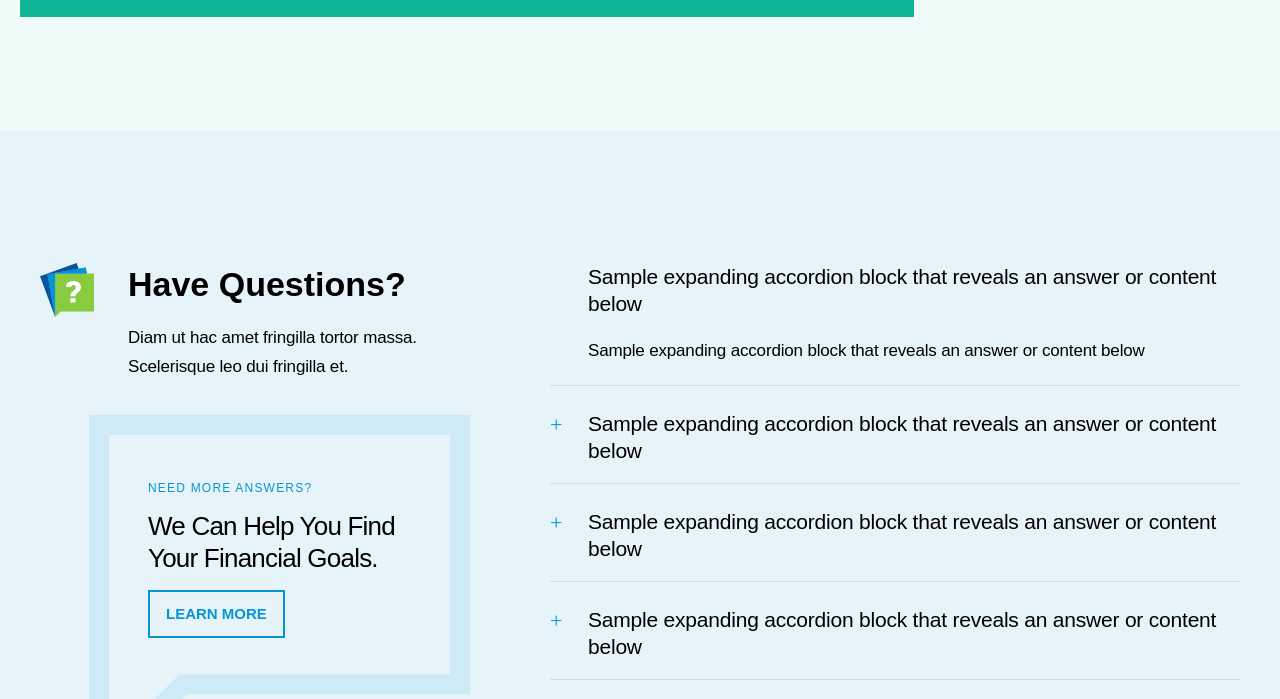
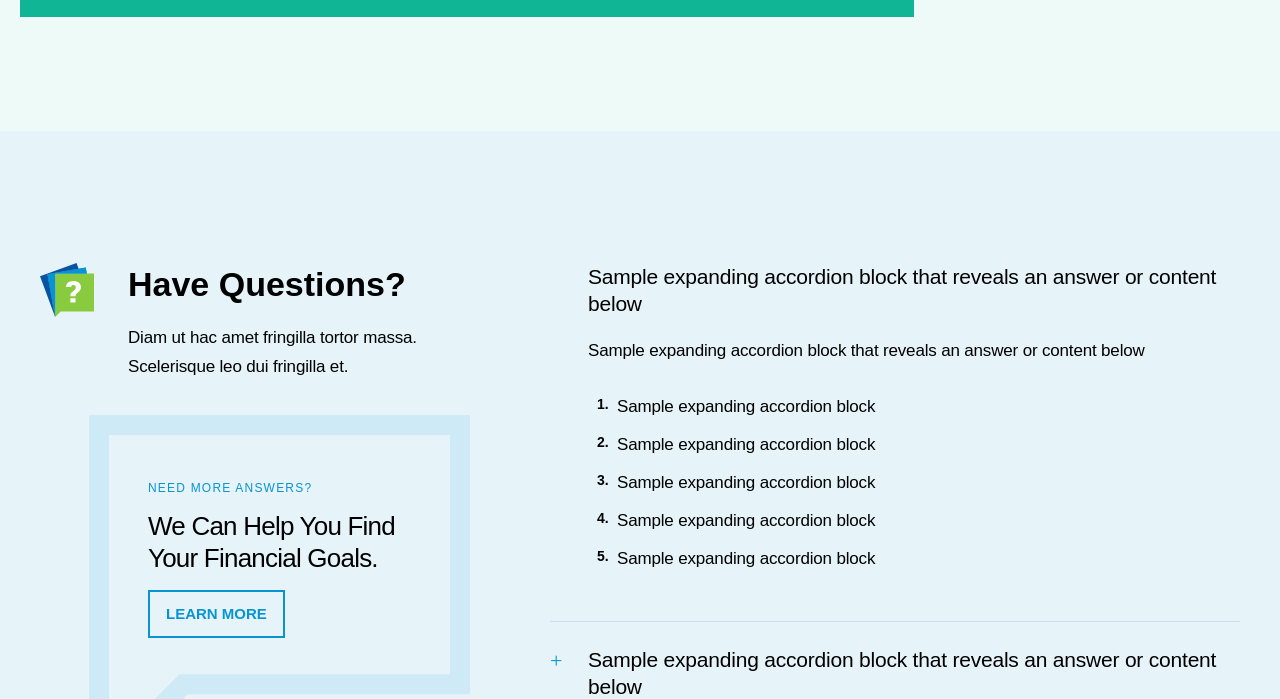
Before and after one commit to muralimiriyala/pwl-capital-html, a website: page index.html in a window 1280 px wide. Both pictures are taken after a click on the element 895 px from the left and 3569 px from the top of the page. Shown: the part 3270-3969 px from the top of the page. Drawn offline with nearby package versions, Linux system fonts and the light colour scheme; a web font is replaced by a local one.

Commit message:
question section

```diff
--- a/css/_sections/_question-section.css
+++ b/css/_sections/_question-section.css
@@ -9,9 +9,9 @@
 .question-nt-cont h4{font-size: 26px; font-weight: 500; line-height: 1.23; letter-spacing: -0.78px;}
 .question-nt-sm{width: 141px; margin: 0 auto;}
 
-.accordion-item{padding: 0 0 0 38px; border-bottom: 1px solid rgba(45, 87, 130, 0.14); margin-bottom: 24px; cursor: pointer;}
+.accordion-item{padding: 0 0 0 38px; border-bottom: 1px solid rgba(45, 87, 130, 0.14); margin-bottom: 24px;}
 .accordion-item::after{content: "\2b"; font-family: "Font Awesome 6 Pro"; position: absolute; left: 0; top: 0; font-size: 22px; color: #0894d3;}
-.accordion-head{font-size: 21px; line-height: 1.29; letter-spacing: -0.21px; padding-bottom: 19px;}
+.accordion-head{font-size: 21px; line-height: 1.29; letter-spacing: -0.21px; padding-bottom: 19px; cursor: pointer;}
 .accordion-content{display: none; padding-bottom: 19px;}
 .accordion-item.open::after{content: "\f068";}
 
--- a/index.html
+++ b/index.html
@@ -253,27 +253,53 @@
                 <div class="accordion-main">
                     <div class="accordion-item relative">
                         <div class="accordion-head">Sample expanding accordion block that reveals an answer or content below</div>
-                        <div class="accordion-content">Sample expanding accordion block that reveals an answer or content below</div>
+                        <div class="accordion-content">
+                            <p>Sample expanding accordion block that reveals an answer or content below</p>
+                            <ol>
+                                <li>Sample expanding accordion block </li>
+                                <li>Sample expanding accordion block </li>
+                                <li>Sample expanding accordion block </li>
+                                <li>Sample expanding accordion block </li>
+                                <li>Sample expanding accordion block </li>
+                            </ol>
+                        </div>
                     </div>
                     <div class="accordion-item relative">
                         <div class="accordion-head">Sample expanding accordion block that reveals an answer or content below</div>
-                        <div class="accordion-content">Sample expanding accordion block that reveals an answer or content below</div>
+                        <div class="accordion-content">
+                            <p>Sample expanding accordion block that reveals an answer or content below</p>
+                        </div>
                     </div>
                     <div class="accordion-item relative">
                         <div class="accordion-head">Sample expanding accordion block that reveals an answer or content below</div>
-                        <div class="accordion-content">Sample expanding accordion block that reveals an answer or content below</div>
+                        <div class="accordion-content">
+                            <p>Sample expanding accordion block that reveals an answer or content below</p>
+                            <ul>
+                                <li>Sample expanding accordion block </li>
+                                <li>Sample expanding accordion block </li>
+                                <li>Sample expanding accordion block </li>
+                                <li>Sample expanding accordion block </li>
+                                <li>Sample expanding accordion block </li>
+                            </ul>
+                        </div>
                     </div>
                     <div class="accordion-item relative">
                         <div class="accordion-head">Sample expanding accordion block that reveals an answer or content below</div>
-                        <div class="accordion-content">Sample expanding accordion block that reveals an answer or content below</div>
+                        <div class="accordion-content">
+                            <p>Sample expanding accordion block that reveals an answer or content below</p>
+                        </div>
                     </div>
                     <div class="accordion-item relative">
                         <div class="accordion-head">Sample expanding accordion block that reveals an answer or content below</div>
-                        <div class="accordion-content">Sample expanding accordion block that reveals an answer or content below</div>
+                        <div class="accordion-content">
+                            <p>Sample expanding accordion block that reveals an answer or content below</p>
+                        </div>
                     </div>
                     <div class="accordion-item relative">
                         <div class="accordion-head">Sample expanding accordion block that reveals an answer or content below</div>
-                        <div class="accordion-content">Sample expanding accordion block that reveals an answer or content below</div>
+                        <div class="accordion-content">
+                            <p>Sample expanding accordion block that reveals an answer or content below</p>
+                        </div>
                     </div>
                 </div>
             </div>
```
Also changed, not shown: core.bundle.css.
